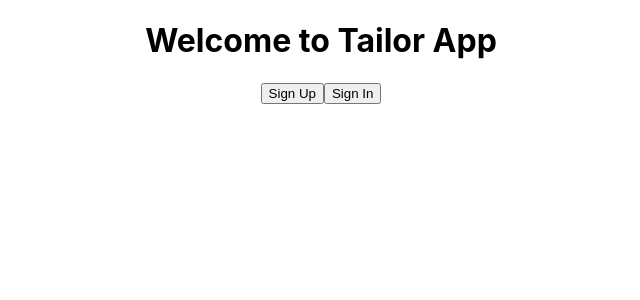
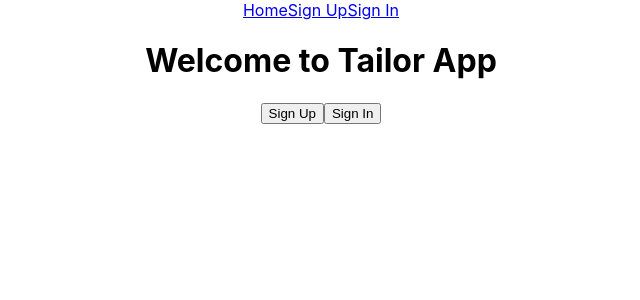
Before and after one commit to faiza203/Tailor_App, a React (Create React App) app: page / in a window 1280 px wide. Shown: the top 300 px of the page, without its empty margins (319-959 px from the left). Built offline with nearby package versions, Linux system fonts and the light colour scheme.

Commit message:
Create Nav element

```diff
--- a/package.json
+++ b/package.json
@@ -11,10 +11,12 @@
     "@types/react": "^16.9.53",
     "@types/react-dom": "^16.9.8",
     "@types/react-router": "^5.1.8",
+    "@types/react-router-dom": "^5.1.6",
     "firebase": "^8.1.1",
     "react": "^17.0.1",
     "react-dom": "^17.0.1",
     "react-router": "^5.2.0",
+    "react-router-dom": "^5.2.0",
     "react-scripts": "4.0.1",
     "typescript": "^4.0.3",
     "web-vitals": "^0.2.4"
--- a/src/App.tsx
+++ b/src/App.tsx
@@ -1,7 +1,7 @@
 import React from 'react';
 import { Router, Route, Switch } from 'react-router';
 import { createBrowserHistory as createHistory } from 'history'
-import { Home, SignUp , SignIn} from './components/index';
+import { Home, SignUp, SignIn, Nav } from './components/index';
 import './App.css';
 
 const history = createHistory()
@@ -10,6 +10,7 @@ function App() {
   return (
     <div className="App">
       <Router history={history}>
+        <Nav />
         <Switch>
           <Route path="/" component={Home} exact></Route>
           <Route path="/SignUp" component={SignUp}></Route>
--- a/src/components/Nav.tsx
+++ b/src/components/Nav.tsx
@@ -0,0 +1,13 @@
+import React , {Component} from 'react';
+import {Link} from 'react-router-dom';
+export class Nav extends Component {
+    render(){
+        return(
+            <div>
+            <Link to="/">Home</Link>
+                <Link to="/SignUp">Sign Up</Link>
+                <Link to="/SignIn">Sign In</Link>
+            </div>
+        )
+    }
+}
--- a/src/components/index.tsx
+++ b/src/components/index.tsx
@@ -1,3 +1,4 @@
 export {Home} from './Home';
 export {SignUp} from './SignUp';
-export {SignIn} from './SignIn'
+export {SignIn} from './SignIn';
+export {Nav} from './Nav';
```
Also changed, not shown: 2 other files (tests, documents, lock files or other folders).
